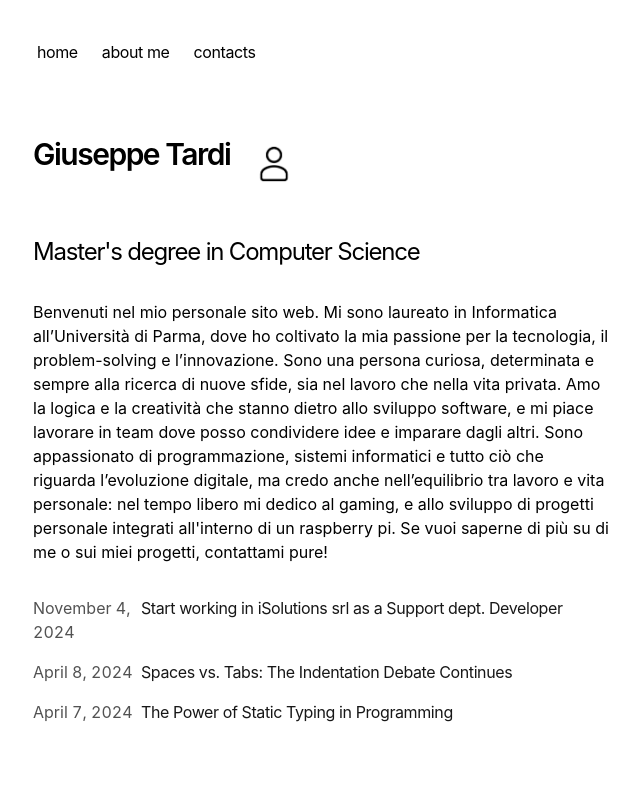
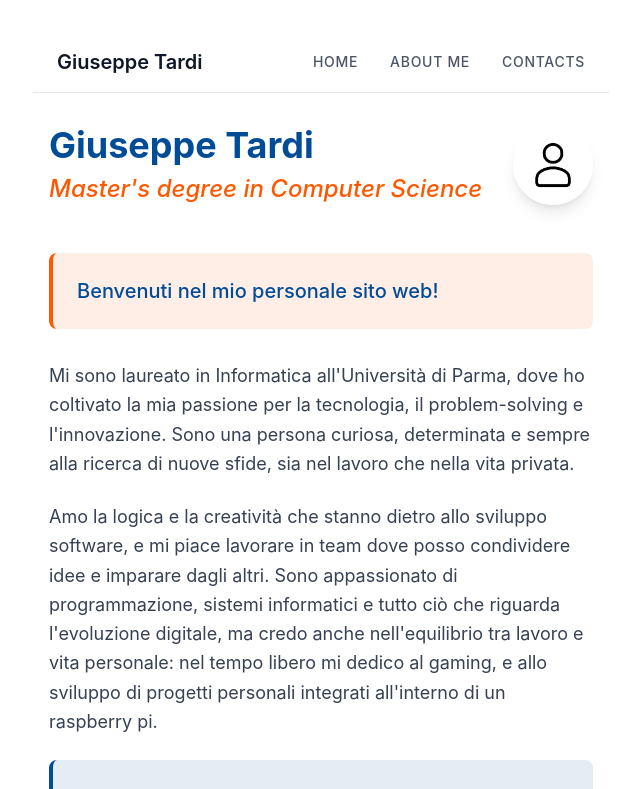
Before and after one commit to Giuseppe02/portfolio-starter-kit, a Next.js app: page / in a window 1280 px wide. Shown: the top 789 px of the page, without its empty margins (319-959 px from the left). Built offline with nearby package versions, Linux system fonts and the light colour scheme.

Commit message:
edited style

```diff
--- a/app/components/nav.tsx
+++ b/app/components/nav.tsx
@@ -1,40 +1,36 @@
 import Link from 'next/link'
 
-const navItems = {
-  '/': {
-    name: 'home',
-  },
-  '/blog': {
-    name: 'about me',
-  },
-  '': {
-    name: 'contacts',
-  },
-}
+const navItems = [
+  { path: '/', name: 'Home' },
+  { path: '/about', name: 'About Me' },
+  { path: '/contacts', name: 'Contacts' }
+]
 
 export function Navbar() {
   return (
-    <aside className="-ml-[8px] mb-16 tracking-tight">
-      <div className="lg:sticky lg:top-20">
-        <nav
-          className="flex flex-row items-start relative px-0 pb-0 fade md:overflow-auto scroll-pr-6 md:relative"
-          id="nav"
-        >
-          <div className="flex flex-row space-x-0 pr-10">
-            {Object.entries(navItems).map(([path, { name }]) => {
-              return (
-                <Link
-                  key={path}
-                  href={path}
-                  className="transition-all hover:text-neutral-800 dark:hover:text-neutral-200 flex align-middle relative py-1 px-2 m-1"
-                >
-                  {name}
-                </Link>
-              )
-            })}
+    <header className="sticky top-0 z-50 bg-white/80 backdrop-blur-md border-b border-gray-200">
+      <div className="max-w-5xl mx-auto px-6">
+        <nav className="flex items-center justify-between py-4">
+          {/* Logo/Nome */}
+          <div className="flex items-center space-x-4">
+            <span className="text-xl font-semibold text-gray-900">Giuseppe Tardi</span>
+          </div>
+
+          {/* Menu Items */}
+          <div className="flex space-x-8">
+            {navItems.map((item) => (
+              <Link
+                key={item.path}
+                href={item.path}
+                className="relative text-gray-600 hover:text-gray-900 transition-colors duration-300 font-medium text-sm uppercase tracking-wider"
+              >
+                {item.name}
+                <span className="absolute bottom-0 left-0 w-0 h-0.5 bg-blue-500 transition-all duration-300 group-hover:w-full"></span>
+              </Link>
+            ))}
           </div>
         </nav>
-       </div>
-    </aside>
+      </div>
+    </header>
   )
 }
--- a/app/page.tsx
+++ b/app/page.tsx
@@ -2,26 +2,51 @@ import { BlogPosts } from 'app/components/posts'
 
 export default function Page() {
   return (
-    <section>
-      <div className="flex center gap-4 mb-8">
-      <h1 className="mb-8 text-3xl font-semibold tracking-tighter">
-        Giuseppe Tardi
-      </h1>
-      <img src="/images/user.jpg" alt="User Icon" className="w-14 h-14 rounded-full cursor-pointer" />
+    <section className="max-w-2xl mx-auto px-4 py-8">
+      {/* Header section */}
+      <div className="flex items-center justify-between mb-12">
+        <div>
+          <h1 className="text-4xl font-bold text-[#004C97] mb-2">
+            Giuseppe Tardi
+          </h1>
+          <h2 className='text-2xl font-medium text-[#FF5800] italic'>
+            Master's degree in Computer Science
+          </h2>
+        </div>
+        <img
+          src="/images/user.jpg"
+          className="w-20 h-20 rounded-full object-cover border-4 border-white shadow-lg"
+        />
       </div>
-      <h2 className='mb-8 text-2xl font-italic tracking-tighter'>
-        Master's degree in Computer Science
-      </h2>
-      <p className="mb-4">
-        {`Benvenuti nel mio personale sito web.
-        Mi sono laureato in Informatica all’Università di Parma, dove ho coltivato la mia passione per la tecnologia, il problem-solving e l’innovazione. Sono una persona curiosa, determinata e sempre alla ricerca di nuove sfide, sia nel lavoro che nella vita privata.
 
-        Amo la logica e la creatività che stanno dietro allo sviluppo software, e mi piace lavorare in team dove posso condividere idee e imparare dagli altri. Sono appassionato di programmazione, sistemi informatici e tutto ciò che riguarda l’evoluzione digitale,
-        ma credo anche nell’equilibrio tra lavoro e vita personale: nel tempo libero mi dedico al gaming, e allo sviluppo di progetti personale integrati all'interno di un raspberry pi.
+      {/* Content section */}
+      <div className="space-y-8">
+        <div className="bg-[#FF5800]/10 rounded-lg p-6 border-l-4 border-[#FF5800]">
+          <p className="text-xl font-medium text-[#004C97]">
+            Benvenuti nel mio personale sito web!
+          </p>
+        </div>
 
-        Se vuoi saperne di più su di me o sui miei progetti, contattami pure!`}
-      </p>
-      <div className="my-8">
+        {/* Main content paragraphs */}
+        <div className="space-y-6 text-[#333]">
+          <p className="text-lg leading-relaxed text-gray-700">
+            Mi sono laureato in Informatica all'Università di Parma, dove ho coltivato la mia passione per la tecnologia, il problem-solving e l'innovazione. Sono una persona curiosa, determinata e sempre alla ricerca di nuove sfide, sia nel lavoro che nella vita privata.
+          </p>
+
+          <p className="text-lg leading-relaxed text-gray-700">
+            Amo la logica e la creatività che stanno dietro allo sviluppo software, e mi piace lavorare in team dove posso condividere idee e imparare dagli altri. Sono appassionato di programmazione, sistemi informatici e tutto ciò che riguarda l'evoluzione digitale, ma credo anche nell'equilibrio tra lavoro e vita personale: nel tempo libero mi dedico al gaming, e allo sviluppo di progetti personali integrati all'interno di un raspberry pi.
+          </p>
+
+          <div className="bg-[#004C97]/10 p-6 rounded-lg border-l-4 border-[#004C97]">
+          <p className="text-lg leading-relaxed text-[#004C97] font-medium">
+              Se vuoi saperne di più su di me o sui miei progetti, contattami pure!
+            </p>
+          </div>
+        </div>
+      </div>
+
+      {/* Blog posts section */}
+      <div className="mt-16">
         <BlogPosts />
       </div>
     </section>
```
